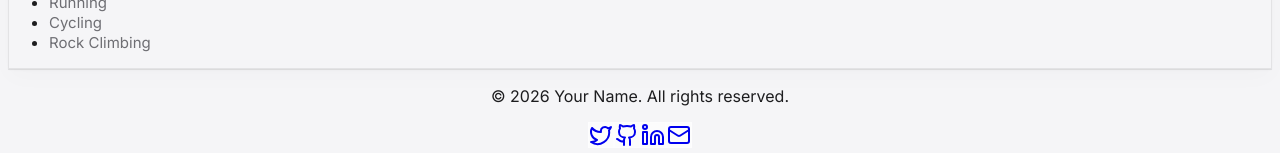
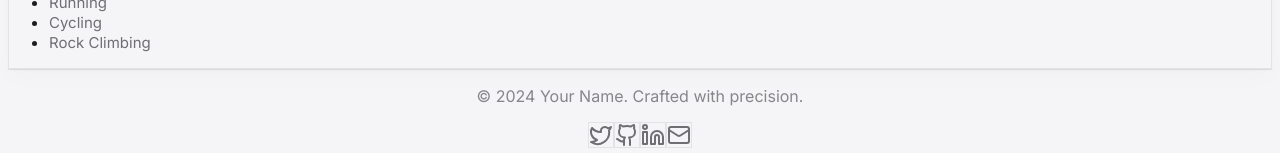
Before and after one commit to nthiessenf/personal-landing, a Next.js app in the folder landing-page/: page / in a window 1280 px wide. Shown: the part 1816-1969 px from the top of the page. Built offline with nearby package versions, Linux system fonts and the light colour scheme.

Commit message:
Refactor Footer component to simplify social link structure, enhance styling, and update copyright year for improved aesthetics

```diff
--- a/landing-page/components/footer.tsx
+++ b/landing-page/components/footer.tsx
@@ -1,70 +1,32 @@
 "use client";
 
 import { Twitter, Github, Linkedin, Mail } from "lucide-react";
-import { cn } from "@/lib/utils";
 
-interface SocialLink {
-  icon: React.ReactNode;
-  href: string;
-  label: string;
-}
-
-const socialLinks: SocialLink[] = [
-  {
-    icon: <Twitter className="w-5 h-5" />,
-    href: "#",
-    label: "Twitter",
-  },
-  {
-    icon: <Github className="w-5 h-5" />,
-    href: "#",
-    label: "GitHub",
-  },
-  {
-    icon: <Linkedin className="w-5 h-5" />,
-    href: "#",
-    label: "LinkedIn",
-  },
-  {
-    icon: <Mail className="w-5 h-5" />,
-    href: "#",
-    label: "Email",
-  },
+const socialLinks = [
+  { icon: Twitter, href: "#", label: "Twitter" },
+  { icon: Github, href: "#", label: "GitHub" },
+  { icon: Linkedin, href: "#", label: "LinkedIn" },
+  { icon: Mail, href: "#", label: "Email" },
 ];
 
 export function Footer() {
-  const currentYear = new Date().getFullYear();
-
   return (
-    <footer className="border-t border-border/50 mt-auto">
-      <div className="max-w-7xl mx-auto px-4 sm:px-6 lg:px-8 py-8">
-        <div className="flex flex-col sm:flex-row items-center justify-between gap-4">
-          {/* Copyright */}
-          <p className="text-sm text-muted">
-            © {currentYear} Your Name. All rights reserved.
+    <footer className="border-t border-black/[0.06] mt-auto">
+      <div className="max-w-6xl mx-auto px-4 py-12">
+        <div className="flex flex-col sm:flex-row justify-between items-center gap-6">
+          <p className="text-sm text-[#86868b]">
+            © 2024 Your Name. Crafted with precision.
           </p>
 
-          {/* Social Icons */}
           <div className="flex items-center gap-3">
-            {socialLinks.map((link) => (
+            {socialLinks.map(({ icon: Icon, href, label }) => (
               <a
-                key={link.label}
-                href={link.href}
-                aria-label={link.label}
-                className={cn(
-                  "w-11 h-11 rounded-xl",
-                  "bg-[rgba(255,255,255,0.7)] backdrop-blur-[20px]",
-                  "border border-[rgba(255,255,255,0.3)]",
-                  "flex items-center justify-center",
-                  "text-muted",
-                  "transition-all duration-300 ease-[cubic-bezier(0.4,0,0.2,1)]",
-                  "hover:translate-y-[-2px]",
-                  "hover:bg-[rgba(255,255,255,0.9)]",
-                  "hover:shadow-[0_8px_16px_rgba(0,0,0,0.1)]",
-                  "hover:text-foreground"
-                )}
+                key={label}
+                href={href}
+                aria-label={label}
+                className="group w-11 h-11 rounded-xl bg-white/70 backdrop-blur-sm border border-black/[0.04] flex items-center justify-center transition-all duration-300 ease-[cubic-bezier(0.23,1,0.32,1)] hover:bg-white hover:border-[#93c5fd]/30 hover:-translate-y-0.5 hover:shadow-[0_8px_16px_rgba(0,0,0,0.06),0_4px_8px_rgba(147,197,253,0.1)]"
               >
-                {link.icon}
+                <Icon className="w-5 h-5 text-[#6e6e73] group-hover:text-[#1d1d1f] transition-colors duration-300" />
               </a>
             ))}
           </div>
```
